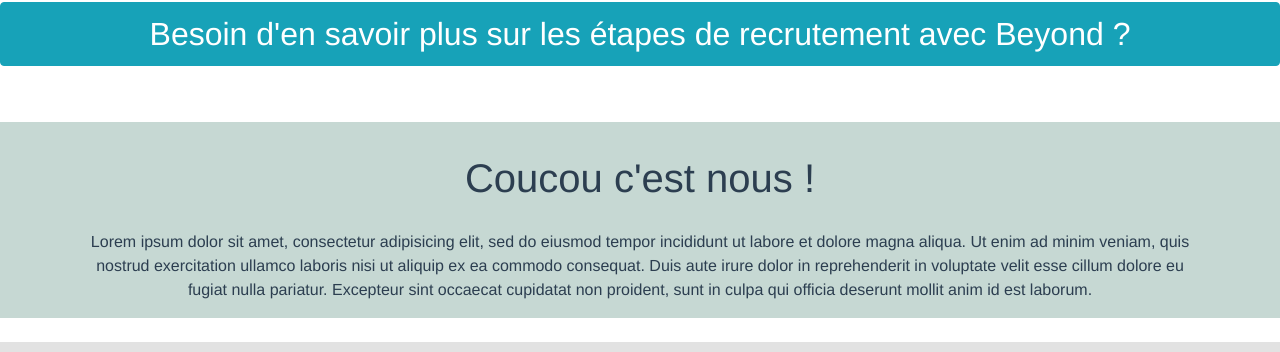
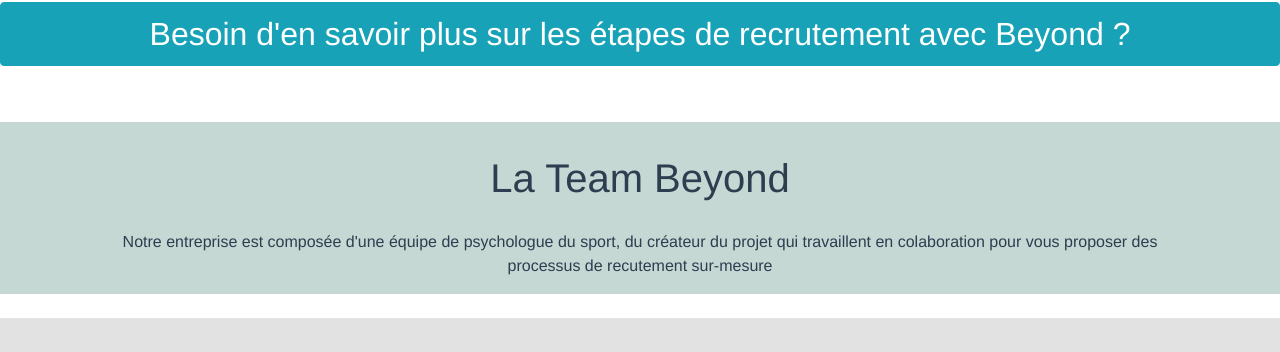
Before and after one commit to chmullerweb/beyond, a Vue app in the folder beyond_rh/: page /concept in a window 1280 px wide. Shown: the part 1198-1550 px from the top of the page. Built offline with nearby package versions, Linux system fonts and the light colour scheme; what @braid/vue-formulate would draw is missing.

Commit message:
texte page qui sommes nous (team beyond)

```diff
--- a/beyond_rh/src/pages/concept.vue
+++ b/beyond_rh/src/pages/concept.vue
@@ -27,8 +27,14 @@
       </router-link>
 
       <CardTitle btnHidden>
-      <template v-slot:claimTitle>Coucou c'est nous !</template>
-      <template v-slot:claimTxt>Lorem ipsum dolor sit amet, consectetur adipisicing elit, sed do eiusmod tempor incididunt ut labore et dolore magna aliqua. Ut enim ad minim veniam, quis nostrud exercitation ullamco laboris nisi ut aliquip ex ea commodo consequat. Duis aute irure dolor in reprehenderit in voluptate velit esse cillum dolore eu fugiat nulla pariatur. Excepteur sint occaecat cupidatat non proident, sunt in culpa qui officia deserunt mollit anim id est laborum.</template>
+      <template v-slot:claimTitle>La Team Beyond</template>
+      <template v-slot:claimTxt>
+        <p>
+          Notre entreprise est composée d'une équipe de psychologue du sport, du créateur du projet qui travaillent en colaboration pour vous proposer des processus de recutement sur-mesure
+        </p>
+
+        <router-link :to="{ name: '', params: {} }"></router-link>
+        </template>
       </CardTitle>
 
 
```
